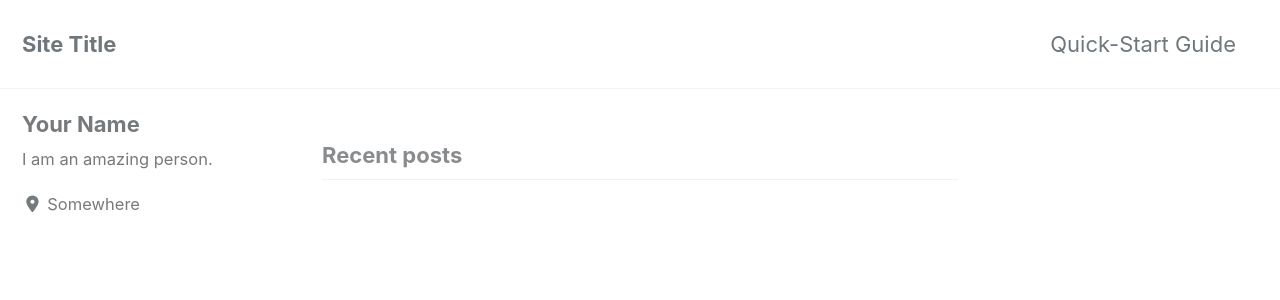
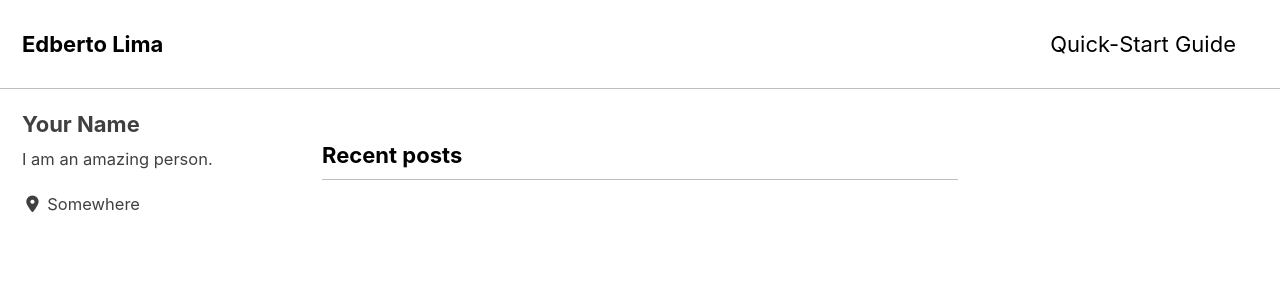
Before and after one commit to ericklisboito/ericklisboito, a Jekyll site: the page built from index.html, in a window 1280 px wide and 900 px high. Shown: the top 300 px of the window. Built offline with Jekyll 4.4.1, drawn with Linux system fonts in a browser that asks for light colours; cached includes are drawn as plain includes; nearby versions of some CDN libraries; the list of posts is cut into pages by our own code; some of the changed text lies outside the part shown.

Commit message:
Update _config.yml

```diff
--- a/_config.yml
+++ b/_config.yml
@@ -12,15 +12,15 @@
 
 # theme                  : "minimal-mistakes-jekyll"
 # remote_theme           : "mmistakes/minimal-mistakes"
-minimal_mistakes_skin    : "default" # "air", "aqua", "contrast", "dark", "dirt", "neon", "mint", "plum", "sunrise"
+minimal_mistakes_skin    : "contrast" #  "default" , "air", "aqua", "contrast", "dark", "dirt", "neon", "mint", "plum", "sunrise"
 
 # Site Settings
 locale                   : "en-US"
-title                    : "Site Title"
+title                    : "Edberto Lima"
 title_separator          : "-"
 subtitle                 : # site tagline that appears below site title in masthead
-name                     : "Your Name"
-description              : "An amazing website."
+name                     : "Edberto Lima"
+description              : "A brief description about doctoral student life."
 url                      : # the base hostname & protocol for your site e.g. "https://mmistakes.github.io"
 baseurl                  : # the subpath of your site, e.g. "/blog"
 repository               : # GitHub username/repo-name e.g. "mmistakes/minimal-mistakes"
```
